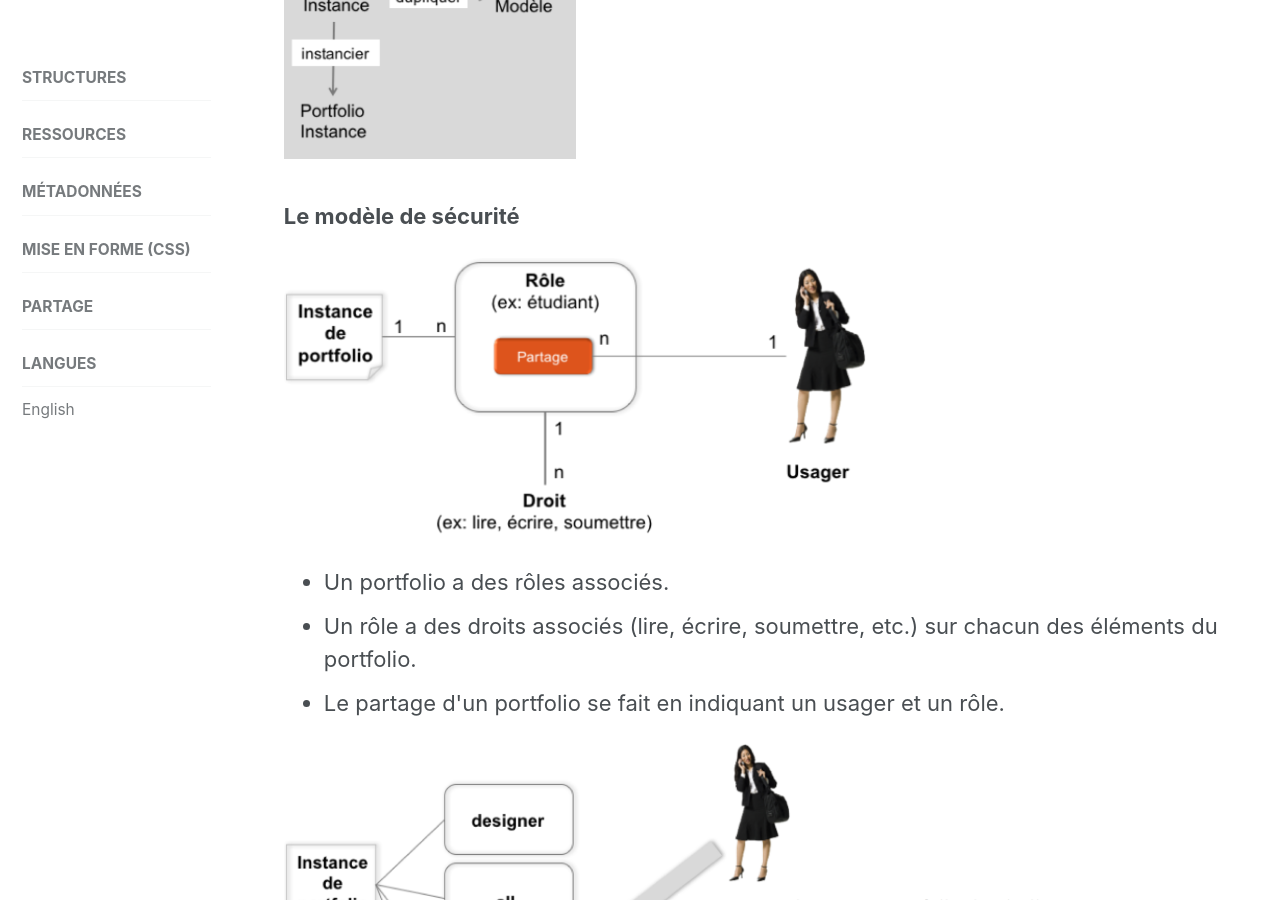
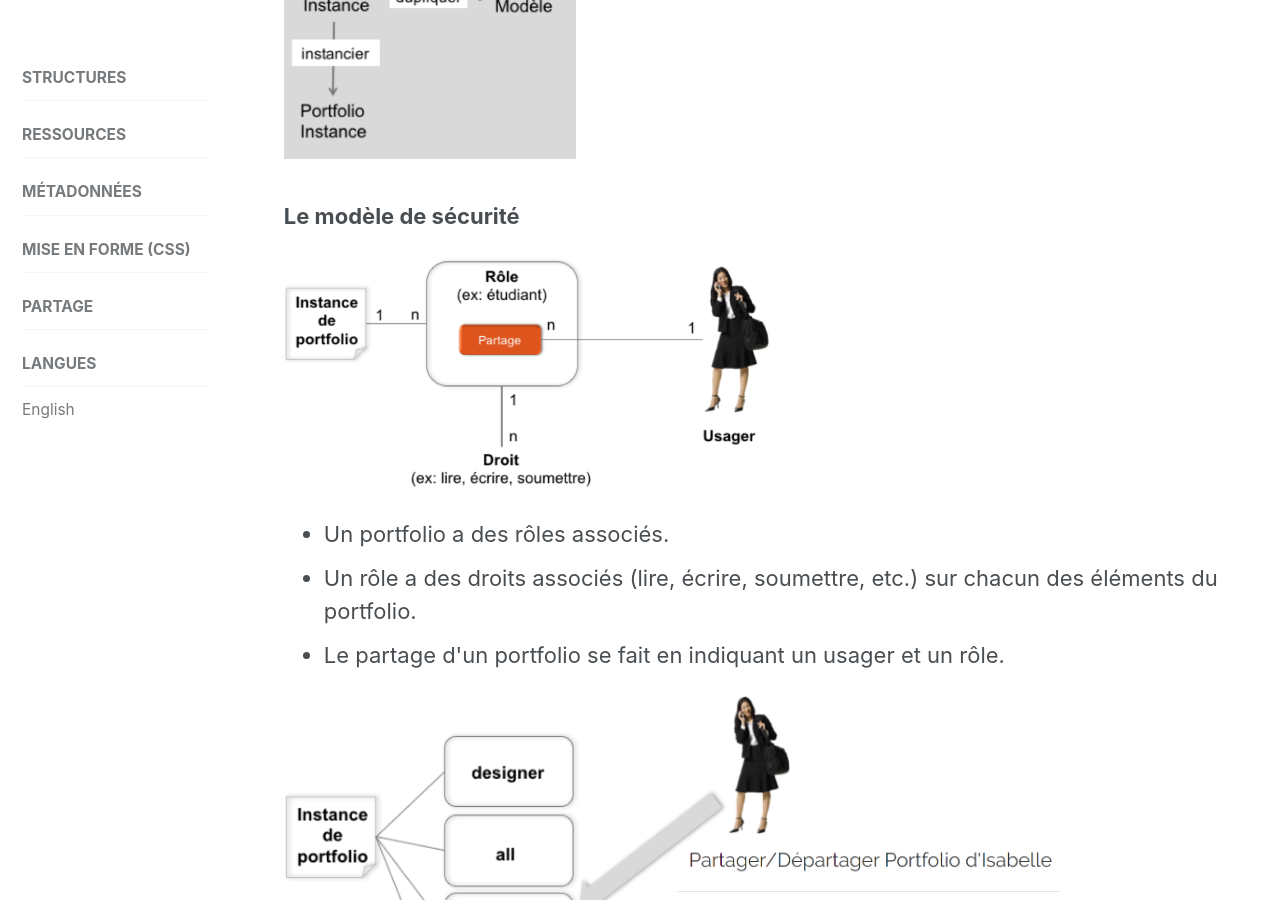
Before and after one commit to karutaproject/karuta-frontend-documentation, a Jekyll site: the page built from _pages/portfolio_fr.html, in a window 1280 px wide and 900 px high, scrolled down 3145 px. Built offline with Jekyll 4.4.1, drawn with Linux system fonts in a browser that asks for light colours.

Commit message:
portfolio

```diff
--- a/_pages/portfolio_fr.html
+++ b/_pages/portfolio_fr.html
@@ -92,7 +92,7 @@
 <img src='../assets/img/modele-instance1.png' width='30%'/>
 <h3>Le modèle de sécurité</h3>
 <p></p>
-<img src='../assets/img/modele-securite.png' width='60%'/>
+<img src='../assets/img/modele-securite.png' width='50%'/>
 <ul>
 	<li>Un portfolio a des rôles associés.</li>
 	<li>Un rôle a des droits associés (lire, écrire, soumettre, etc.) sur chacun des éléments
@@ -104,4 +104,4 @@
 
 <h3>Simulation des rôles par le designer</h3>
 <p>Dans un portfolio modèle, le designer peut simuler les différents rôles.</p>
-<img src='../assets/img/simulation-roles.png' width='60%'/>
+<img src='../assets/img/simulation-roles.png' width='50%'/>
```
